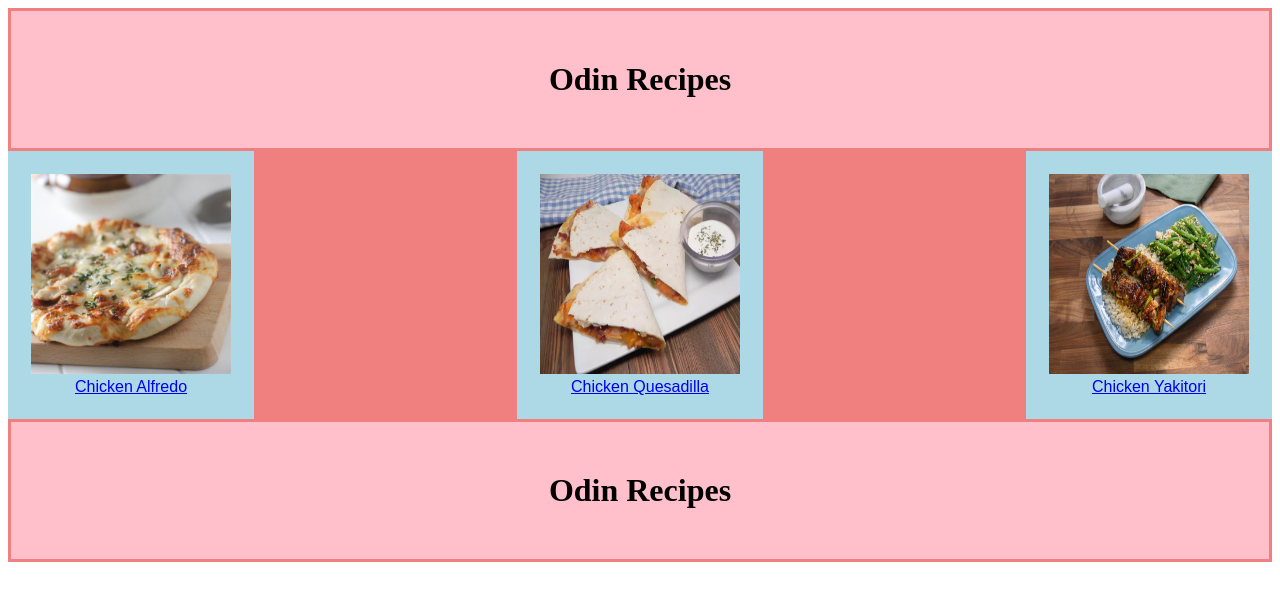
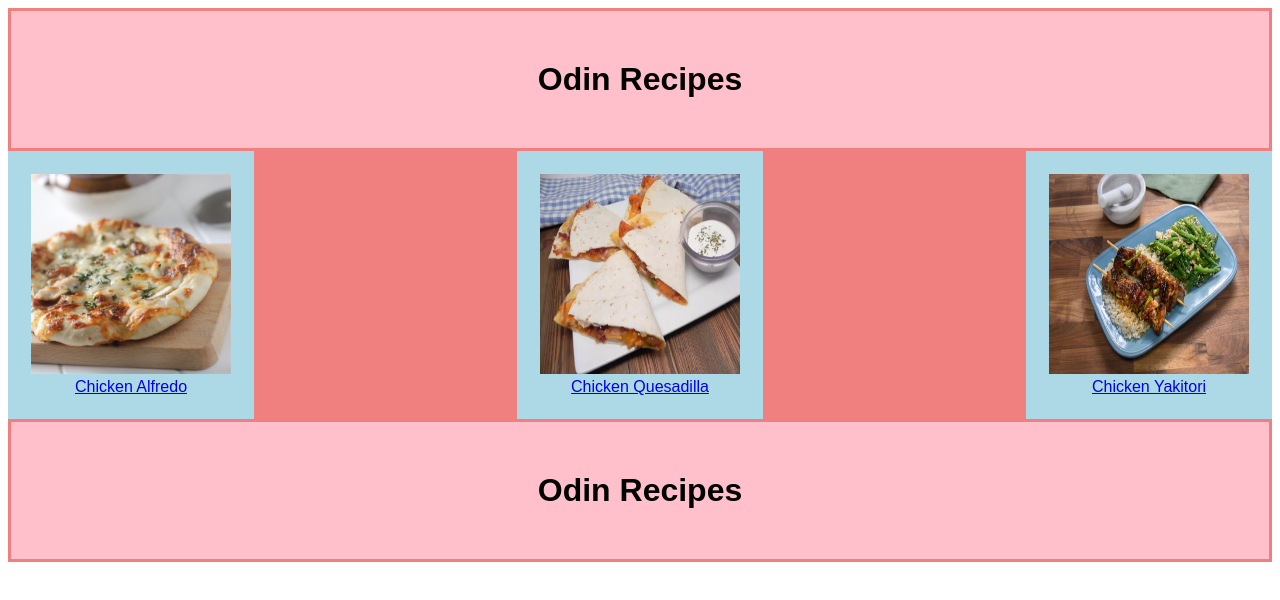
Before and after one commit to 9brian/odin-recipes, a plain HTML site: page index.html in a window 1280 px wide. Drawn offline with Linux system fonts and the light colour scheme.

Commit message:
Add font family

```diff
--- a/css/index.css
+++ b/css/index.css
@@ -1,5 +1,7 @@
 /* index.css */
-
+body{
+    font-family:Arial, Helvetica, sans-serif
+  }
 .titlo {
     background-color: pink;
     margin: auto;
--- a/css/recipes.css
+++ b/css/recipes.css
@@ -1,5 +1,7 @@
 /* recipes.css */
-
+body{
+    font-family:Arial, Helvetica, sans-serif
+  }
 .titlo, .headers {
     background-color: pink;
     margin: auto;
```
